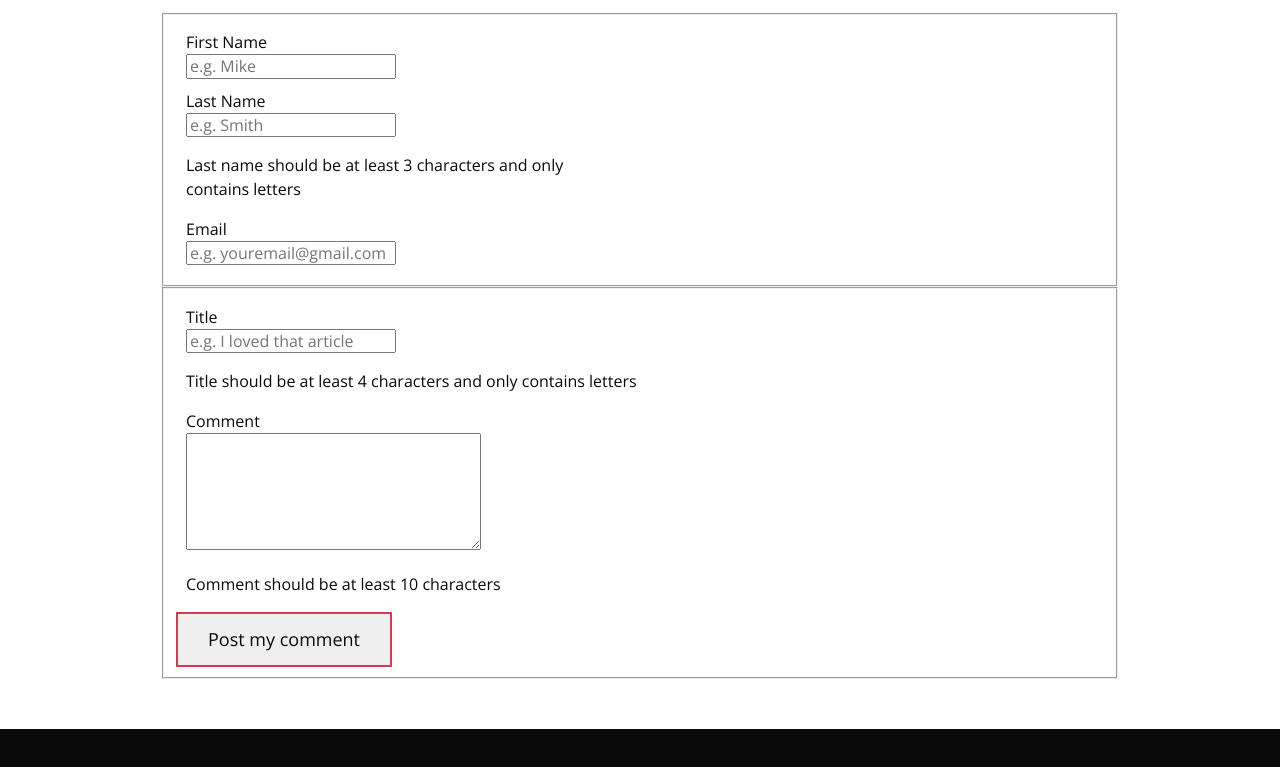
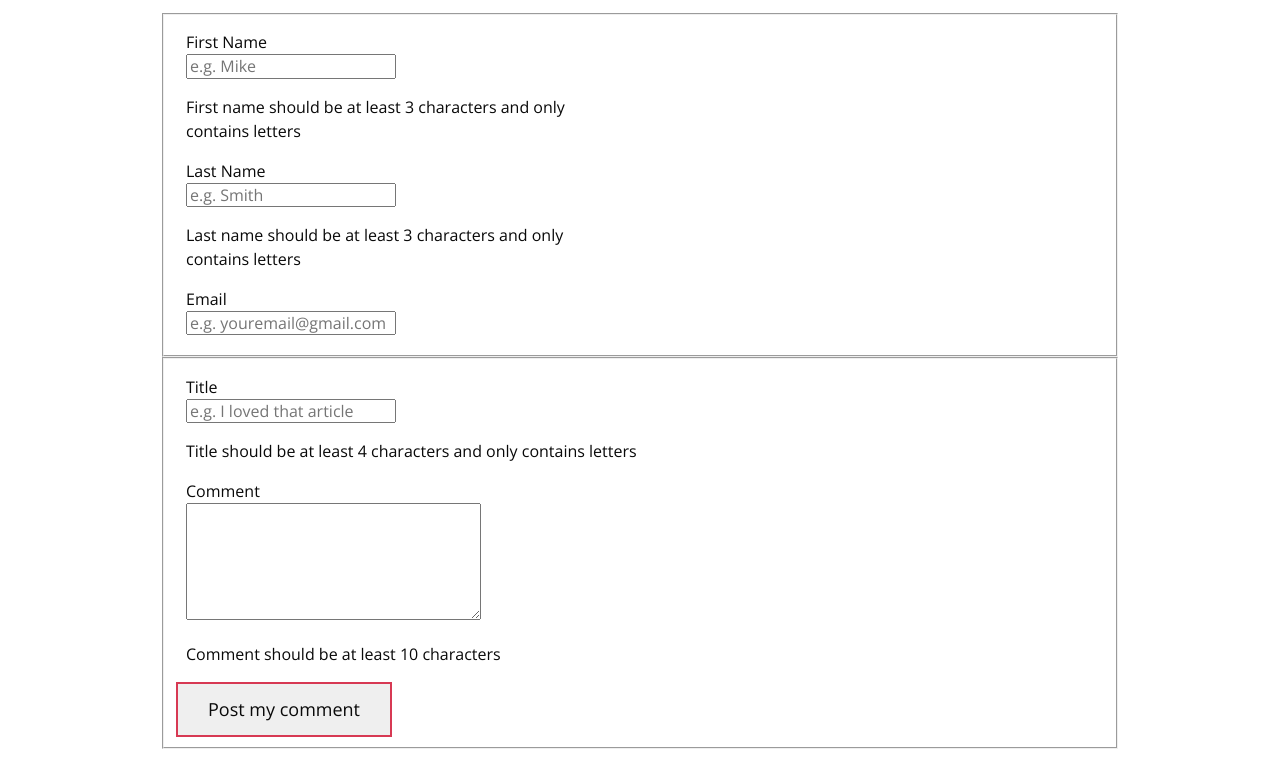
Before and after one commit to ordes/holbertonschool-web_front_end, a plain HTML site: page form/05-article.html in a window 1280 px wide. Shown: the part 1775-2542 px from the top of the page. Drawn offline with nearby package versions, Linux system fonts and the light colour scheme.

Commit message:
added new changes

```diff
--- a/form/05-article.html
+++ b/form/05-article.html
@@ -165,6 +165,7 @@
 									required>
 									<i class="form-field-icon"></i>
 								</span>
+								<p class="form-help">First name should be at least 3 characters and only contains letters</p>
 							</div>
 						</div>
 						<div class="form-group col-1-2">
```
